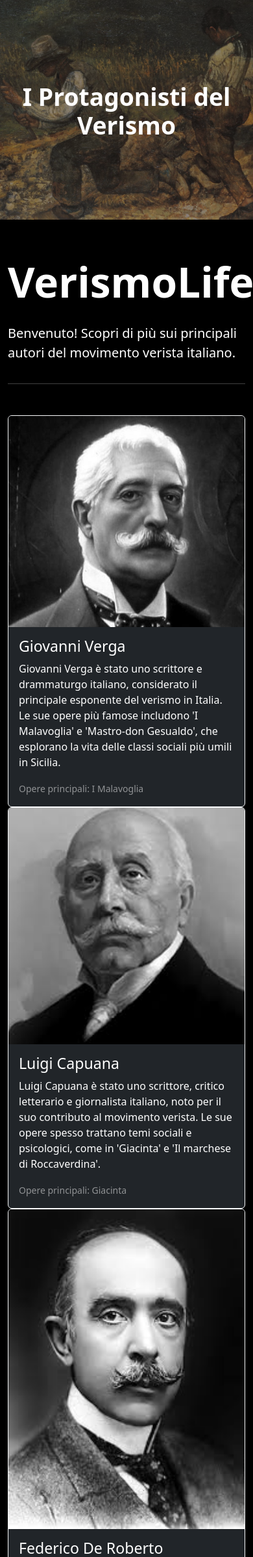
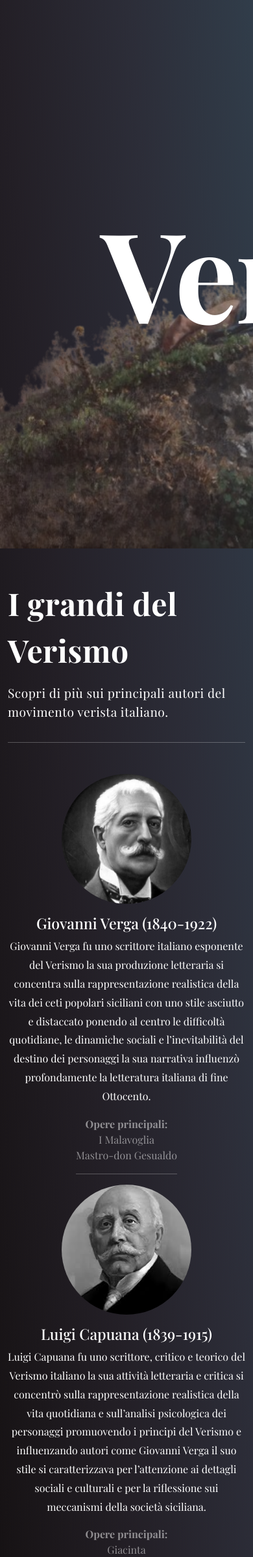
Before and after one commit to Reyven30/VerismoLife, a PHP site: page /verismo.php in a window 390 px wide; the page is wider, and only the part inside the window is pictured. Shown: the top 2396 px of that part at 65% size. Run offline with PHP 8.4, Linux system fonts and the light colour scheme.

Commit message:
add new header

```diff
--- a/Progetto_01/verismo.php
+++ b/Progetto_01/verismo.php
@@ -6,22 +6,25 @@
         <meta name="viewport" content="width=device-width, initial-scale=1">
         <title>VerismoLife</title>
         <link rel="stylesheet" href="css/bootstrap.min.css">
+        <link rel="stylesheet" href="style.css">
+        <link href="https://fonts.googleapis.com/css2?family=Playfair+Display:wght@400;500;600;700&display=swap" rel="stylesheet">
+    </head>
 
-    </head>
-    <body class="text-white" style="background-color: #000;">
+    <body class="text-white" style="background-image: linear-gradient(to right top, #000000, #171315, #231f26, #2c2d38, #313d4a);font-family: 'Playfair Display', serif;">
 
-        <header class="position-relative text-center text-white" style="height:40vh; padding-top:15vh; background: url('img/background.jpeg') center/cover ;">
-
-            <div class="position-absolute top-0 start-0 w-100 h-100" style="background-color: rgba(41,39,39,0.5);"></div>
-            <div class="position-relative" style="z-index: 2;">
-            <h1 class="display-3 fw-bold"> I Protagonisti del Verismo</h1>
-            </div>
-        </header>
+            <header class="position-relative" style="height:100vh;">
+                <div class="position-absolute bottom-0 start-0 h-75">
+                    <img src="img/background.png" style="height: 100%; width: auto; object-fit: cover; opacity: 0.6;">
+                </div>
+                <div class="position-absolute" style="z-index: 2; left: 40%; top: 50%; transform: translateY(-50%);">
+                    <h1 class="display-1 fw-bold text-white" style="font-size: 12rem; letter-spacing: -2px;font-family: 'Playfair Display', serif;">VerismoLife</h1>
+                </div>
+            </header>
 
         <div class="container my-5">
 
-            <p class="lead fw-bold" style="font-size: 4rem;">VerismoLife</p>
-            <p class="lead fw-normal" style="font:">Benvenuto! Scopri di più sui principali autori del movimento verista italiano.</p>
+            <p class="lead fw-bold" style="font-size: 3rem;font-family: 'Playfair Display', serif; letter-spacing: 0.5px;">I grandi del Verismo</p>
+            <p class="lead fw-normal" style="font-size: 1.2em;font-family: 'Playfair Display', serif; letter-spacing: 0.5px;">Scopri di più sui principali autori del movimento verista italiano.</p>
             <hr style="border:0; border-top:1px solid rgba(255, 255, 255, 1); margin: 2rem 0;">
         </div>
 
@@ -29,48 +32,50 @@
             <?php
             $authors = array(
                 [
-                    "name" => "Giovanni Verga",
-                    "opere" => "I Malavoglia", "Mastro-don Gesualdo",
+                    "name" => "Giovanni Verga (1840-1922)",
+                    "opere" => ["I Malavoglia", "Mastro-don Gesualdo"],
                     "image" => "img/Giovanni Verga.jpeg",
-                    "bio" => "Giovanni Verga è stato uno scrittore e drammaturgo italiano, considerato il principale esponente del verismo in Italia. Le sue opere più famose includono 'I Malavoglia' e 'Mastro-don Gesualdo', che esplorano la vita delle classi sociali più umili in Sicilia."
+                    "bio" => "Giovanni Verga fu uno scrittore italiano esponente del Verismo la sua produzione letteraria si concentra sulla rappresentazione realistica della vita dei ceti popolari siciliani con uno stile asciutto e distaccato ponendo al centro le difficoltà quotidiane, le dinamiche sociali e l’inevitabilità del destino dei personaggi la sua narrativa influenzò profondamente la letteratura italiana di fine Ottocento."
                 ],
                 [
-                    "name" => "Luigi Capuana",
-                    "opere" => "Giacinta", "Il marchese di Roccaverdina",
+                    "name" => "Luigi Capuana (1839-1915)",
+                    "opere" => ["Giacinta", "Il marchese di Roccaverdina"],
                     "image" => "img/Luigi_Capuana.jpeg",
-                    "bio" => "Luigi Capuana è stato uno scrittore, critico letterario e giornalista italiano, noto per il suo contributo al movimento verista. Le sue opere spesso trattano temi sociali e psicologici, come in 'Giacinta' e 'Il marchese di Roccaverdina'."
+                    "bio" => "Luigi Capuana fu uno scrittore, critico e teorico del Verismo italiano la sua attività letteraria e critica si concentrò sulla rappresentazione realistica della vita quotidiana e sull’analisi psicologica dei personaggi promuovendo i principi del Verismo e influenzando autori come Giovanni Verga il suo stile si caratterizzava per l’attenzione ai dettagli sociali e culturali e per la riflessione sui meccanismi della società siciliana."
                 ],
                 [
-                    "name" => "Federico De Roberto",
-                    "opere" => "I Viceré",
+                    "name" => "Federico De Roberto (1861-1927)",
+                    "opere" => ["I Viceré"],
                     "image" => "img/federico_DeRoberto.jpeg",
-                    "bio" => "Federico De Roberto è stato uno scrittore italiano, noto per il suo romanzo 'I Viceré', che offre una critica della nobiltà siciliana durante il periodo post-unitario. La sua opera è caratterizzata da un'analisi profonda dei conflitti sociali e politici."
+                    "bio" => "Federico De Roberto fu uno scrittore e giornalista italiano esponente del Verismo la sua produzione letteraria si concentra sulla rappresentazione realistica e critica della società meridionale con attenzione psicologica ai personaggi e alle loro condizioni sociali ed economiche sviluppò uno stile sobrio e oggettivo esplorando temi come il potere, l’ingiustizia e le tensioni familiari e sociali influenzando la narrativa italiana di fine Ottocento."
                 ],
                 [
-                    "name" => "Matilde Serao",
-                    "opere" => "Fantasia", "Il ventre di Napoli",
+                    "name" => "Matilde Serao (1856-1927)",
+                    "opere" => ["Fantasia", "Il ventre di Napoli"],
                     "image" => "img/Matilde_Serao.jpg",
-                    "bio" => "Matilde Serao è stata una scrittrice e giornalista italiana, nota per il suo contributo al verismo e al naturalismo. Le sue opere, come 'Fantasia' e 'Il ventre di Napoli', offrono un'analisi profonda della società napoletana."
+                    "bio" => "Matilde Serao fu una scrittrice e giornalista italiana la sua produzione letteraria si concentra sulla rappresentazione realistica della vita napoletana con attenzione ai dettagli sociali e psicologici dei personaggi affrontando temi come povertà, ingiustizia e condizione femminile il suo stile univa realismo e sensibilità narrativa contribuendo allo sviluppo della letteratura verista in Italia."
                 ],
                 [
-                    "name" => "Grazia Deledda",
-                    "opere" => "La scogliera di Zante",
+                    "name" => "Grazia Deledda (1871-1936)",
+                    "opere" => ["La scogliera di Zante"],
                     "image" => "img/Grazia_Deledda.jpg",
-                    "bio" => "Grazia Deledda è stata una scrittrice italiana, vincitrice del Premio Nobel per la letteratura nel 1926. La sua opera 'La scogliera di Zante' affronta temi veristi attraverso la narrazione di storie ambientate in contesti sociali difficili."
+                    "bio" => "Grazia Deledda fu una scrittrice italiana la sua produzione letteraria si concentra sulla vita e le tradizioni della Sardegna con attenzione ai conflitti morali, alle difficoltà quotidiane e ai legami familiari il suo stile unisce realismo e sensibilità poetica affrontando temi universali come il destino, la sofferenza e la giustizia sociale, influenzando profondamente la narrativa italiana del suo tempo."
                 ]
             );
 
-
             foreach ($authors as $author): ?>
-                <div class="col-md-6 col-lg-4">
-                    <div class="card bg-dark text-white border-light h-100">
-                        <img src="<?php echo $author['image']; ?>" class="card-img-top" alt="<?php echo $author['name']; ?>">
-                        <div class="card-body">
-                            <h3 class="card-title"><?php echo $author['name']; ?></h3>
-                            <p class="card-text"><?php echo $author['bio']; ?></p>
-                            <p class="card-text"><small class="text-white-50">Opere principali: <?php echo $author['opere']; ?></small></p>
-                        </div>
-                    </div>
+                <div class="d-flex flex-column align-items-center mb-5">
+                    <img src="<?php echo $author['image']; ?>" class="rounded-circle mb-3" style="width: 200px; height: 200px; object-fit: cover;" alt="<?php echo $author['name']; ?>">
+                    <h3 class="text-center" style="font-family: 'Playfair Display', serif;"><?php echo $author['name'];  ?></h3>
+                    <p class="text-center mx-auto" style="max-width: 800px;font-family: 'Playfair Display', serif; font-weight: 400;line-height: 1.8;"><?php echo $author['bio']; ?></p>
+                    <div class="text-center text-white-50">
+                        <strong>Opere principali:</strong>
+                        <ul class="list-unstyled">
+                            <?php foreach ($author['opere'] as $opera): ?>
+                                <li><?php echo $opera; ?></li>
+                            <?php endforeach; ?>
+                        </ul>
+                    <hr style="border:0; border-top:1px solid rgba(255, 255, 255, 1);">
                 </div>
             <?php endforeach; ?>
         </div>
```
